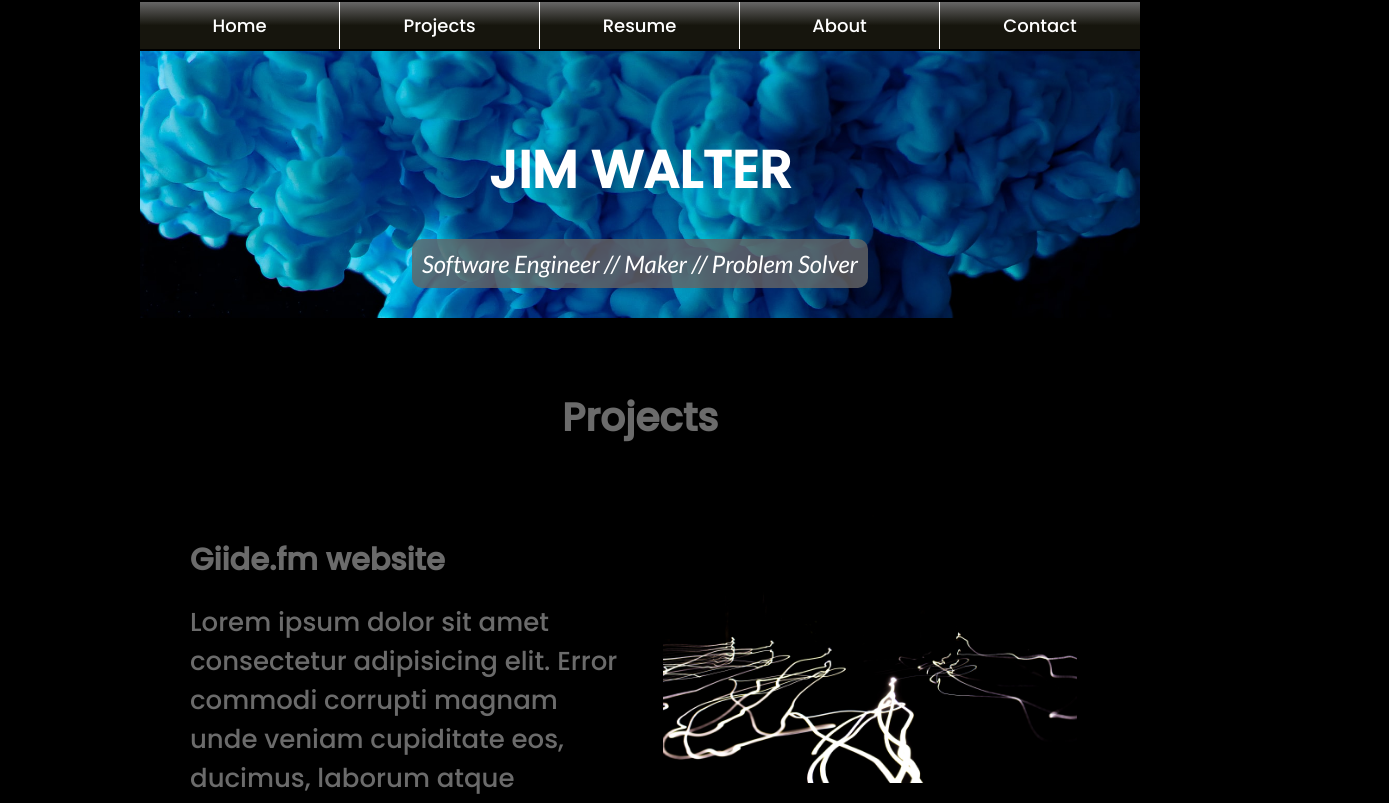
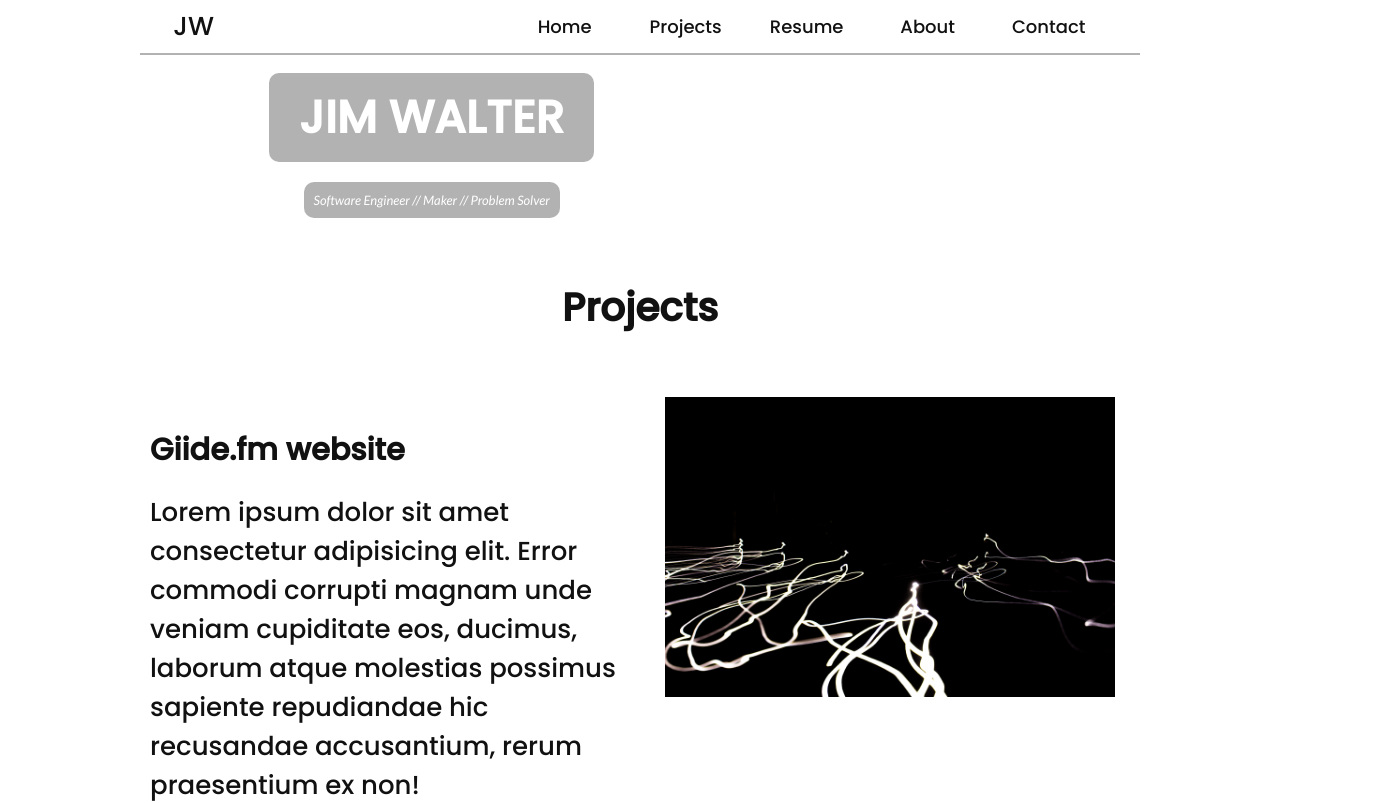
Before and after one commit to jimwalter/portfolio-site, a React (Create React App) app: page / in a window 1280 px wide. Shown: the top 803 px of the page, 1389 px wide, since content can reach past the window. Built offline with nearby package versions, Linux system fonts and the light colour scheme.

Commit message:
removed experimental layout, added responsive Nav

```diff
--- a/package.json
+++ b/package.json
@@ -8,6 +8,7 @@
     "@testing-library/user-event": "^7.1.2",
     "react": "^16.13.1",
     "react-dom": "^16.13.1",
+    "react-parallax": "^3.0.3",
     "react-scripts": "3.4.3",
     "react-scrollmagic": "^2.2.0"
   },
--- a/src/App.css
+++ b/src/App.css
@@ -1,10 +1,9 @@
 :root {
   --primary: #ffffff;
-  --main-text: #6b6b6b;
-  --secondary: #d39d52;
+  --main-text: #111111;
+  --secondary: #6bc7c9;
   --nav: #666666;
-  --navOp: rgb(102, 102, 102, 0.8);
-  --nav2: #16150d;
+  --navOp: rgba(102, 102, 102, 0.5);
   --shadow: #cccccca3;
   --contact: #7399bf;
   --footer: #56738f;
@@ -45,7 +44,8 @@
 }
 
 html {
-  background-color: black;
+  color: var(--main-text);
+  background-color: var(--primary);
   display: block;
   justify-content: center;
   font-size: calc(10px + 2vmin);
@@ -70,7 +70,7 @@ body {
 
 .section {
   text-align: center;
-  padding: 40px;
+  /* padding: 40px; */
 }
 
 .section * {
--- a/src/components/Footer.css
+++ b/src/components/Footer.css
@@ -1,23 +1,5 @@
 .foot {
-  background: #010202;
+  background: var(--footer2);
   width: 100%;
-  /* border-right: 1px solid white;
-  border-right: 1px solid white; */
   margin: 0 auto;
 }
-
-.foot :nth-child(2),
-.foot :nth-child(4),
-.foot :nth-child(3),
-.foot :nth-child(5) {
-  max-width: 100%;
-  padding: 0;
-  margin: 0;
-}
-
-.foot :nth-child(5) {
-  /* max-width: 60%;
-  */
-  /* padding: 150px 0; */
-  transform: rotateZ(90deg);
-}
--- a/src/components/Footer.jsx
+++ b/src/components/Footer.jsx
@@ -10,20 +10,8 @@ function Footer() {
   return (
     <div className="foot">
       <p>This is the footer</p>
-
-      {/* <img src={jim} alt="" /> */}
-      <img src={light} alt="" />
-      <img src={img1} alt="" />
-      <img src={img2} alt="" />
-      <img src={img3} alt="" />
     </div>
   );
 }
 
 export default Footer;
-
-// footer .test2 {
-//   background-image: url("../assets/images/exp/pexels-led-supermarket-577514.jpg");
-//   width: 20%;
-// footer .test3 {
-//   background-image: url("../assets/images/exp/mitchell-V6KsRZviGUU-unsplash\ \(1\).jpg");
--- a/src/components/Header.css
+++ b/src/components/Header.css
@@ -1,18 +1,17 @@
 header {
   color: #cccccc;
-  padding-top: 35px;
+  /* padding-top: 35px; */
   display: block;
 }
 
 .header {
   width: 100%;
-
   display: grid;
   grid-template-columns: repeat(12, 1fr);
   padding-bottom: 30px;
-  padding-top: 50px;
+
   text-align: center;
-  background: url("../assets/images/exp/img3.jpg");
+  /* background: url("../assets/images/exp/img3.jpg"); */
   background-repeat: none;
   background-size: cover;
   background-position: top;
@@ -24,7 +23,7 @@ header {
   padding: 10px 30px;
   margin: 20px auto;
   display: block;
-  /* background-color: var(--navOp); */
+  background-color: var(--navOp);
   border-radius: 10px;
 }
 
@@ -48,8 +47,13 @@ header {
 }
 
 @media only screen and (min-width: 650px) {
+  .logo {
+    font-size: 1.75em;
+    grid-column: 2/7;
+  }
   .sub {
-    font-size: x-large;
+    grid-column: 2/7;
+    font-size: small;
   }
 }
 
--- a/src/components/Nav.css
+++ b/src/components/Nav.css
@@ -1,6 +1,6 @@
 .navigation {
-  display: block;
-  background: linear-gradient(var(--nav), var(--nav2), var(--nav2));
+  display: grid;
+  grid-template-columns: repeat(3, 1fr);
   text-align: center;
   align-items: center;
   width: 100%;
@@ -9,33 +9,40 @@
   position: -webkit-sticky;
   position: sticky;
   top: 0;
+  background-color: var(--primary);
+  box-shadow: 0 2px 0 var(--navOp);
+}
+
+.nav-logo {
+  color: var(--main-text);
+  display: none;
 }
 
 nav {
+  grid-column: 1/4;
   font-size: x-small;
   display: grid;
-  grid-template-columns: repeat(5, 1fr);
+  grid-template-columns: repeat(15, 1fr);
+  gap: 5px;
   width: 100%;
   margin: 2px auto;
   justify-content: center;
 }
 
 nav a {
-  padding: 10px 10px;
-  color: var(--primary);
+  grid-column: span 3;
+  padding: 10px 5px;
+  border: 1px solid var(--primary);
+  border-radius: 10px;
+  color: var(--main-text);
 }
 
 nav a:hover {
   cursor: pointer;
   color: var(--secondary);
+  background-color: var(--shadow);
+  border: 1px solid var(--nav);
   transition: all 0.25s ease-in;
-}
-
-nav a:nth-child(1),
-nav a:nth-child(2),
-nav a:nth-child(3),
-nav a:nth-child(4) {
-  border-right: 1px solid var(--primary);
 }
 
 @media only screen and (min-width: 350px) {
@@ -45,8 +52,15 @@ nav a:nth-child(4) {
 }
 
 @media only screen and (min-width: 650px) {
+  .nav-logo {
+    display: block;
+    padding-left: 10%;
+    text-align: left;
+  }
+
   nav {
-    font-size: medium;
+    width: 90%;
+    grid-column: 2/4;
   }
 }
 
--- a/src/components/Nav.jsx
+++ b/src/components/Nav.jsx
@@ -4,6 +4,7 @@ import "./Nav.css";
 function Nav() {
   return (
     <div className="navigation">
+      <p className="nav-logo">JW </p>
       <nav>
         <a href="#home" onClick={() => window.scrollTo(0, 0)}>
           Home
```
Also changed, not shown: 1 other file (tests, documents, lock files or other folders).
